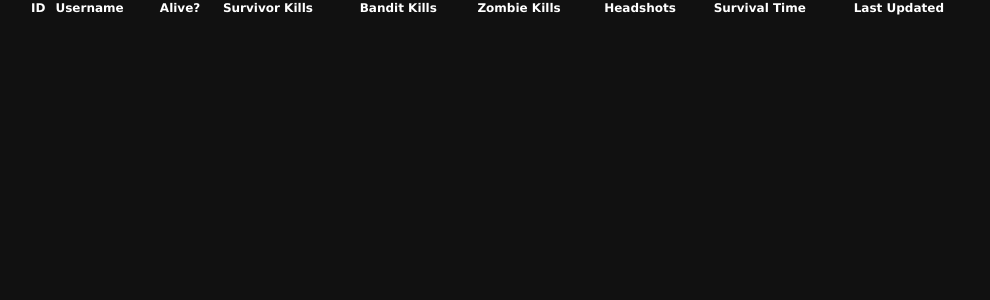
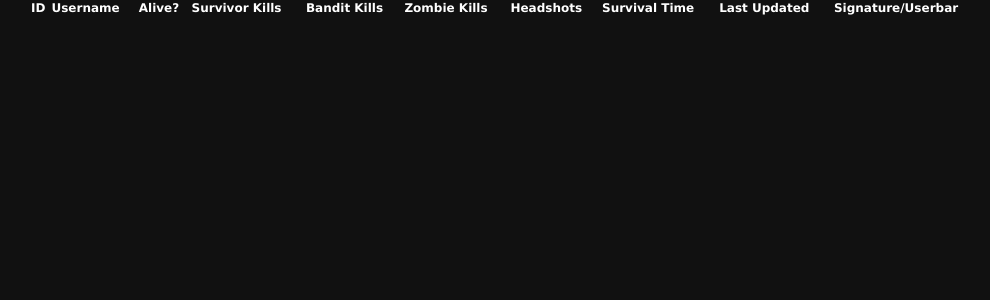
Before and after one commit to xcpep/DayZ-Hive-Web-Stats, a PHP site: page / in a window 1280 px wide. Shown: the top 300 px of the page, without its empty margins (130-1120 px from the left). Run offline with PHP 8.4, Linux system fonts and the light colour scheme; data that the repository does not hold is empty; some libraries are stand-ins or nearby versions.

Commit message:
Update core.php

```diff
--- a/core.php
+++ b/core.php
@@ -66,7 +66,7 @@ class Core {
 		echo('	<th>Headshots</th>');
 		echo('	<th>Survival Time</th>');
 		echo('	<th>Last Updated</th>');
-		if($perms['player_signature'] == true)
+		if($this->perms['player_signature'] === true)
 		{
 			echo('	<th>Signature/Userbar</th>');
 		}
@@ -83,7 +83,7 @@ class Core {
 			echo('	<td>'.$r['headshots'].'</td>');
 			echo('	<td>'.$this->time_format($r['survival_time']).'</td>');
 			echo('	<td>'.$r['last_updated'].'</td>');
-			if($perms['player_signature'] == true)
+			if($this->perms['player_signature'] === true)
 			{
 				echo('	<td><a href="userbar.php?id='.$r['unique_id'].'">Click ME</a></td>');
 			}
```
